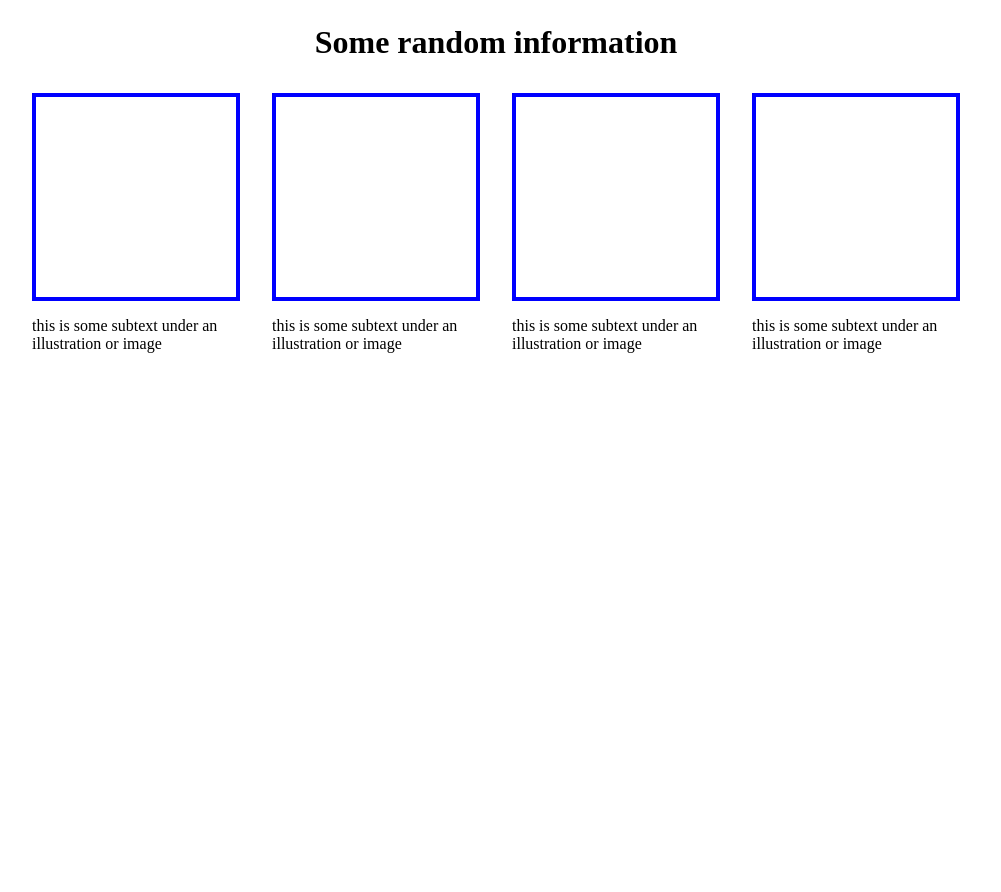
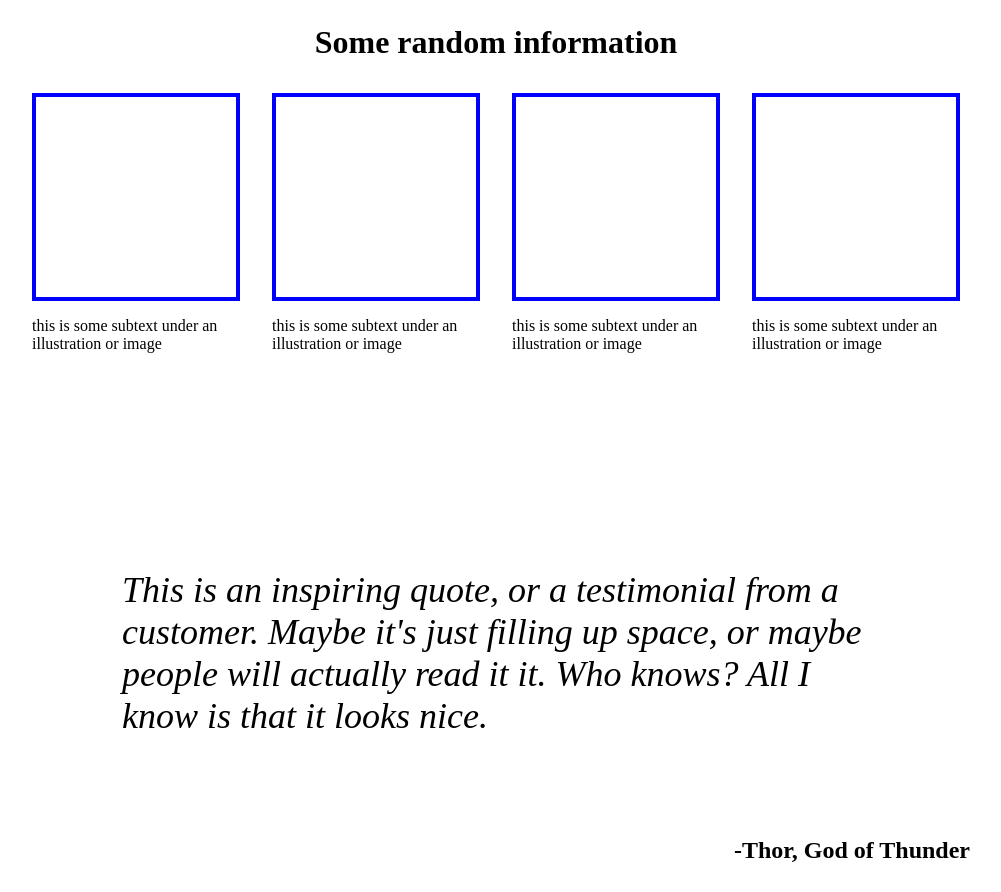
Before and after one commit to Chaostastic/odin-landing-page, a plain HTML site: page index.html in a window 1280 px wide. Shown: the part 555-1447 px from the top of the page, without its empty margins (144-1145 px from the left). Before the commit the page ends 932 px from the top, so only its background shows below. Drawn offline with Linux system fonts and the light colour scheme.

Commit message:
Add quote

```diff
--- a/index.html
+++ b/index.html
@@ -52,5 +52,15 @@
             </div>
             <div class="side-margin"></div>
         </div>
+        <div class="quote-block content-container">
+            <div class="side-margin"></div>
+            <div class="content">
+                <p class="quote">
+                    <em>This is an inspiring quote, or a testimonial from a customer. Maybe it's just filling up space, or maybe people will actually read it it. Who knows? All I know is that it looks nice.</em>
+                </p>
+                <h2 class="text-right">-Thor, God of Thunder</h2>
+            </div>
+            <div class="side-margin"></div>
+        </div>
     </body>
 </html>
--- a/styles.css
+++ b/styles.css
@@ -46,6 +46,10 @@
     text-align: center;
 }
 
+.text-right {
+    text-align: right;
+}
+
 .illustration {
     max-width: 208px;
 }
@@ -59,8 +63,14 @@
 
 .illustration-container {
     margin-top: 32px;
+    margin-bottom: 100px;
     display: flex;
     justify-content: center;
     flex-wrap: wrap;
     gap: 32px;
 }
+
+.quote {
+    font-size: 36px;
+    margin: 100px;
+}
```
